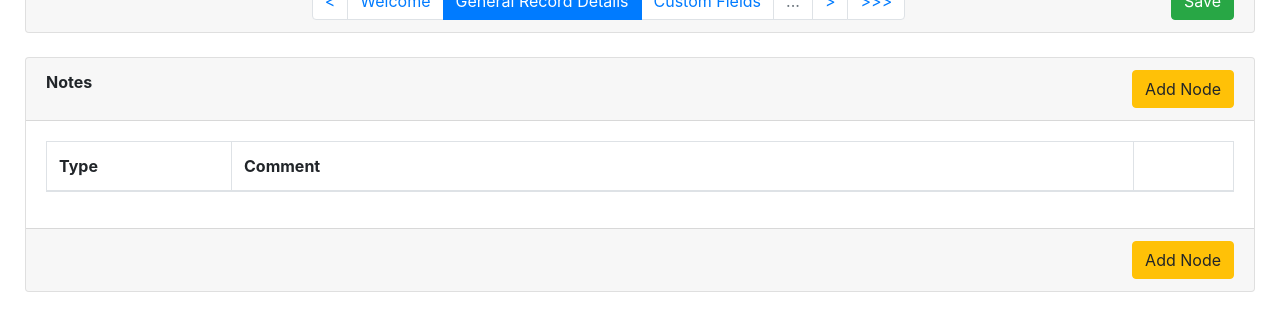
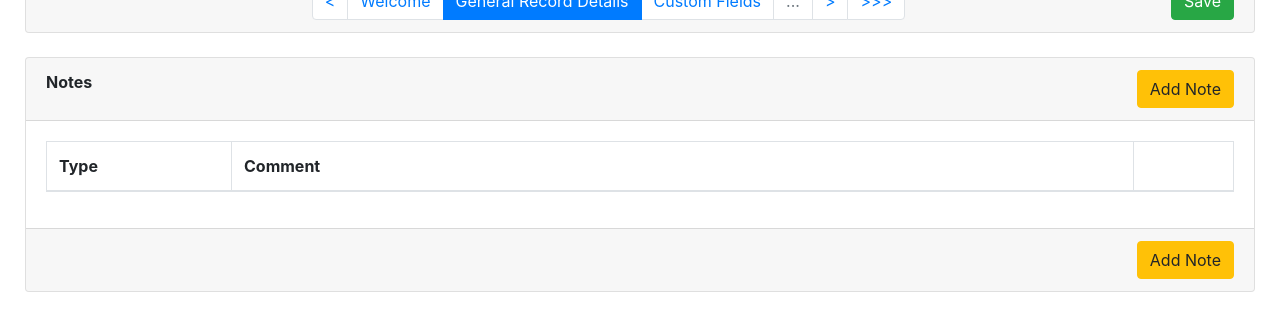
Before and after one commit to ItsAMeNick/sCube-Configuration-Tool, a React (Create React App) app: page / in a window 1280 px wide. Shown: the part 542-856 px from the top of the page. Built offline with nearby package versions, Linux system fonts and the light colour scheme.

Commit message:
[NZ] Type

```diff
--- a/src/components/Notes.js
+++ b/src/components/Notes.js
@@ -55,7 +55,7 @@ class Notes extends Component {
             <Card>
                 <Card.Header>
                     <strong>Notes</strong>
-                    <Button id={1} variant="warning" style={{"float":"right"}} onClick={(e) => this.addNote(e)}>Add Node</Button>
+                    <Button id={1} variant="warning" style={{"float":"right"}} onClick={(e) => this.addNote(e)}>Add Note</Button>
                 </Card.Header>
                 <Card.Body>
                     <Table bordered striped>
@@ -72,7 +72,7 @@ class Notes extends Component {
                     </Table>
                 </Card.Body>
                 <Card.Footer>
-                    <Button id={1} variant="warning" style={{"float":"right"}} onClick={(e) => this.addNote(e)}>Add Node</Button>
+                    <Button id={1} variant="warning" style={{"float":"right"}} onClick={(e) => this.addNote(e)}>Add Note</Button>
                 </Card.Footer>
             </Card>
         );
```
